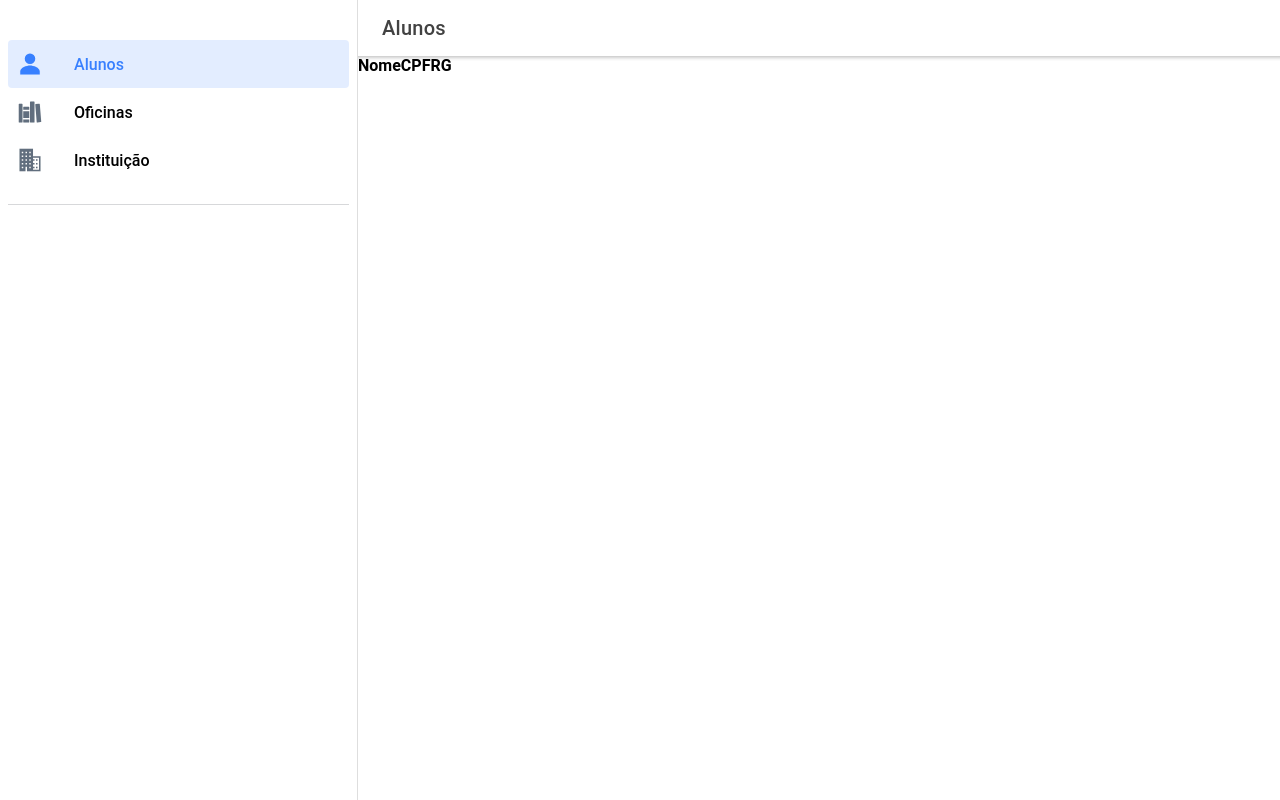
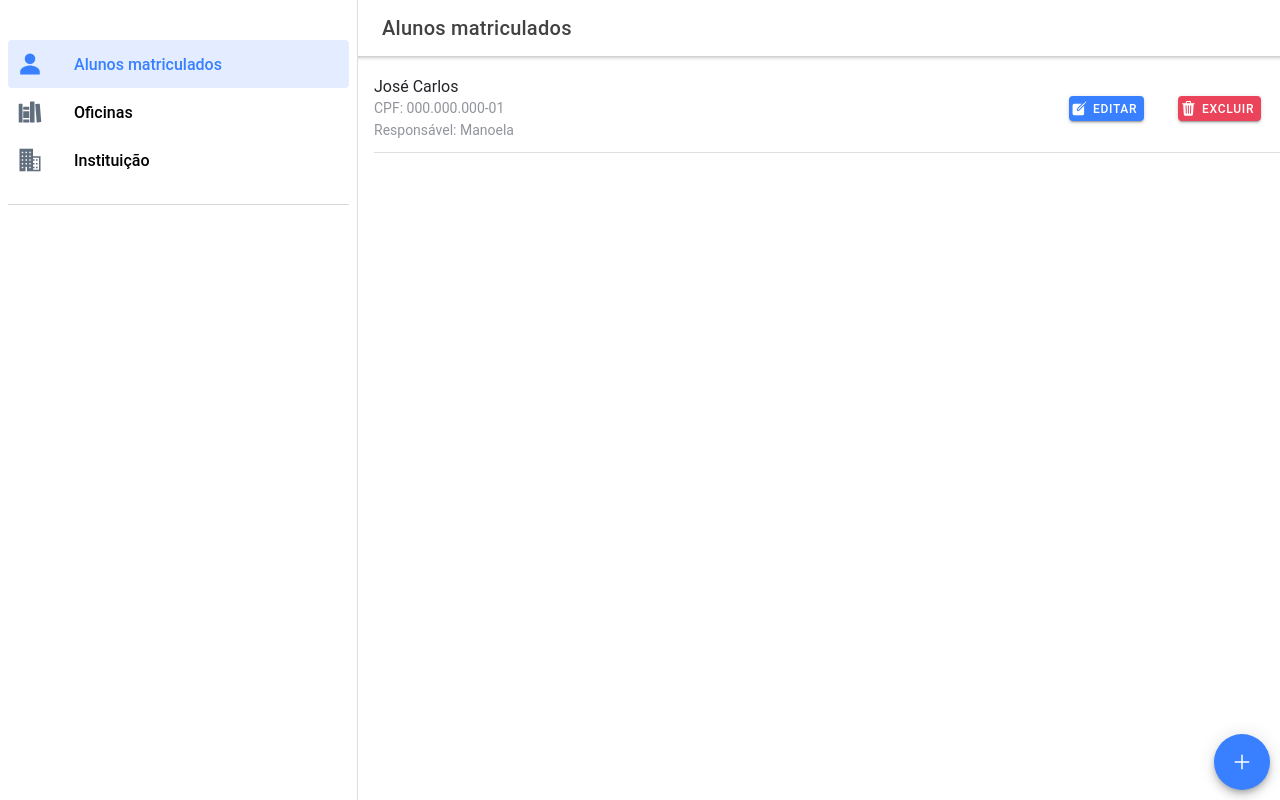
Before and after one commit to vinigr/pastoral, a React (Create React App) app: page /alunos in a window 1280 px wide. Built offline with nearby package versions, Linux system fonts and the light colour scheme.

Commit message:
Adiciona layout da listagem de alunos matriculados

```diff
--- a/src/components/Menu/Menu.tsx
+++ b/src/components/Menu/Menu.tsx
@@ -29,7 +29,7 @@ interface AppPage {
 
 const appPages: AppPage[] = [
   {
-    title: "Alunos",
+    title: "Alunos matriculados",
     url: "/alunos",
     iosIcon: personOutline,
     mdIcon: personSharp,
--- a/src/pages/Alunos/Alunos.tsx
+++ b/src/pages/Alunos/Alunos.tsx
@@ -1,18 +1,38 @@
 import {
+  IonButton,
   IonButtons,
   IonContent,
+  IonFab,
+  IonFabButton,
   IonHeader,
+  IonIcon,
+  IonItem,
+  IonLabel,
+  IonList,
   IonMenuButton,
-  IonPage,
+  IonText,
   IonTitle,
   IonToolbar,
 } from "@ionic/react";
+import React, { useEffect, useState } from "react";
+import { add, create, trash } from "ionicons/icons";
 
-import React from "react";
-
-// import { Container } from './styles';
+import buscarAlunosMatriculados from "../../usecases/buscarAlunosMatriculados";
+import { formatarCpf } from "../../utils/formatarStrings";
 
 const Alunos: React.FC = () => {
+  const [alunos, setAlunos] = useState([]);
+
+  useEffect(() => {
+    buscarAlunos();
+  }, []);
+
+  const buscarAlunos = async () => {
+    const alunosMatriculados = await buscarAlunosMatriculados();
+
+    setAlunos(alunosMatriculados);
+  };
+
   return (
     <>
       <IonHeader>
@@ -20,7 +40,7 @@ const Alunos: React.FC = () => {
           <IonButtons slot="start">
             <IonMenuButton />
           </IonButtons>
-          <IonTitle>Alunos</IonTitle>
+          <IonTitle>Alunos matriculados</IonTitle>
         </IonToolbar>
       </IonHeader>
 
@@ -30,23 +50,41 @@ const Alunos: React.FC = () => {
             <IonButtons slot="start">
               <IonMenuButton />
             </IonButtons>
-            <IonTitle size="large">Alunos</IonTitle>
+            <IonTitle size="large">Alunos matriculados</IonTitle>
           </IonToolbar>
         </IonHeader>
         <div className="container">
-          <table>
-            <tr>
-              <th>Nome</th>
-              <th>CPF</th>
-              <th>RG</th>
-            </tr>
-            <tr>
-              <td></td>
-              <td></td>
-              <td></td>
-            </tr>
-          </table>
+          <IonList>
+            {alunos.map((aluno) => (
+              <IonItem key={aluno.id}>
+                <IonLabel className="ion-text-wrap">
+                  <IonText color="dark" style={{ fontWeight: "bold" }}>
+                    <h2>{aluno.nome}</h2>
+                  </IonText>
+                  <IonText color="medium">
+                    <p>CPF: {formatarCpf(aluno.cpf)}</p>
+                  </IonText>
+                  <IonText color="medium">
+                    <p>Responsável: {aluno.nomeResponsavel}</p>
+                  </IonText>
+                </IonLabel>
+                <IonButton slot="end">
+                  <IonIcon icon={create} slot="start" />
+                  Editar
+                </IonButton>
+                <IonButton slot="end" color="danger">
+                  <IonIcon icon={trash} slot="start" />
+                  Excluir
+                </IonButton>
+              </IonItem>
+            ))}
+          </IonList>
         </div>
+        <IonFab vertical="bottom" horizontal="end" slot="fixed">
+          <IonFabButton>
+            <IonIcon icon={add} />
+          </IonFabButton>
+        </IonFab>
       </IonContent>
     </>
   );
--- a/src/pages/Login/Login.tsx
+++ b/src/pages/Login/Login.tsx
@@ -53,6 +53,7 @@ const Login: React.FC = () => {
   return (
     <IonPage>
       <IonContent fullscreen>
+        <main>
         <IonCard className="card">
           <IonCardContent>
             <IonCardHeader>
@@ -115,6 +116,7 @@ const Login: React.FC = () => {
             </form>
           </IonCardContent>
         </IonCard>
+        </main>
       </IonContent>
     </IonPage>
   );
--- a/src/pages/Login/styles.css
+++ b/src/pages/Login/styles.css
@@ -1,10 +1,12 @@
+main {
+  display: flex;
+  height: 100%;
+  align-items: center;
+  justify-content: center;
+}
+
 .card {
   text-align: center;
-  position: absolute;
-  left: 0;
-  right: 0;
-  top: 50%;
-  transform: translateY(-50%);
 }
 
 .card ion-button {
--- /dev/null
+++ b/src/usecases/buscarAlunosMatriculados.ts
@@ -0,0 +1,17 @@
+import { chamarFuncaoElectron } from "../utils/chamarFuncaoElectron";
+import { isElectron } from "../utils/isElectron";
+
+export default async function buscarAlunosMatriculados() {
+  if (isElectron()) {
+    return await chamarFuncaoElectron("buscarAlunosMatriculados");
+  } else {
+    return [
+      {
+        id: 1,
+        nome: "José Carlos",
+        cpf: "00000000001",
+        nomeResponsavel: "Manoela",
+      },
+    ];
+  }
+}
--- /dev/null
+++ b/src/utils/formatarStrings.ts
@@ -0,0 +1,8 @@
+export const formatarCpf = (cpf: string) => {
+  return cpf
+    .replace(/\D/g, "") // substitui qualquer caracter que nao seja numero por nada
+    .replace(/(\d{3})(\d)/, "$1.$2") // captura 2 grupos de numero o primeiro de 3 e o segundo de 1, apos capturar o primeiro grupo ele adiciona um ponto antes do segundo grupo de numero
+    .replace(/(\d{3})(\d)/, "$1.$2")
+    .replace(/(\d{3})(\d{1,2})/, "$1-$2")
+    .replace(/(-\d{2})\d+?$/, "$1"); // captura 2 numeros seguidos de um traço e não deixa ser digitado mais nada
+};
```
Also changed, not shown: 2 other files (tests, documents, lock files or other folders).
